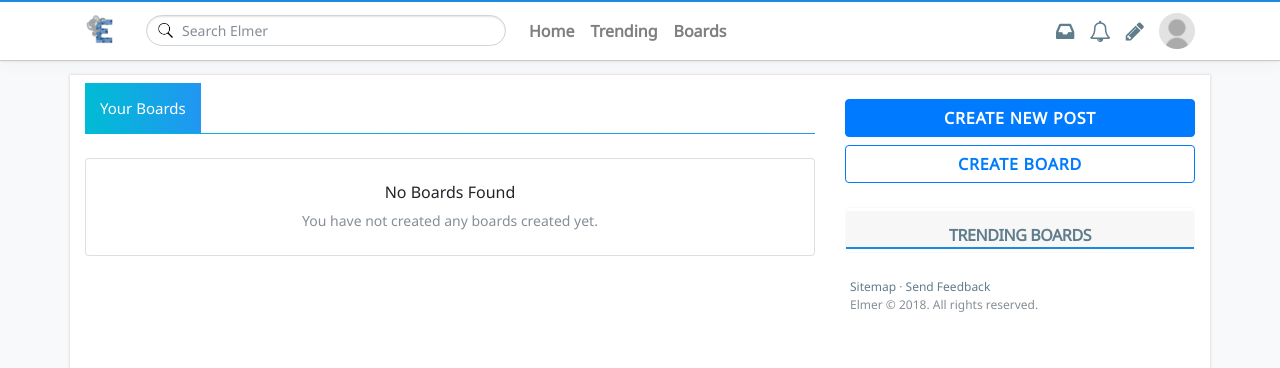
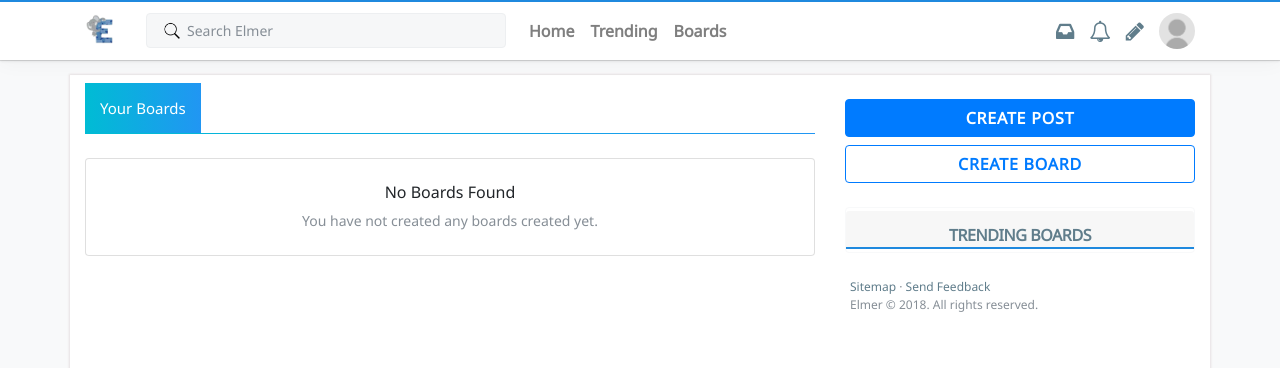
Before and after one commit to thetruefuss/elmer, a Django app: a page that uses templates/base.html in a window 1280 px wide. Shown: the top 368 px of the page. Run offline with Django 3.2, Linux system fonts and the light colour scheme; the visitor is signed in with stand-in values (Sample User, id 1); data comes from the database, SQL or seed files in the repository; data that the repository does not hold is empty; parts of the project's set-up code (start-up, migrations or seed data) failed here and were passed over; some libraries are stand-ins or nearby versions.

Commit message:
Updated UI & Search form

```diff
--- a/static/css/custom.css
+++ b/static/css/custom.css
@@ -1,6 +1,6 @@
 body {
   background-color: #f8f9fa;
-  font-family: "Noto Sans", sans-serif;
+  font-family: Noto Sans, Helvetica Neue, Segoe UI, Helvetica, Verdana, Arial, sans-serif;
 }
 #topNavbar .nav-link,
 .navbar-brand {
@@ -109,10 +109,26 @@ a {
   box-shadow: 0 1px 0 rgba(12, 13, 14, 0.1), 0 1px 3px rgba(12, 13, 14, 0.1),
     0 4px 20px rgba(12, 13, 14, 0.035), 0 1px 1px rgba(12, 13, 14, 0.025);
 }
-#search {
-  background: url(/static/img/search_icon.png) 10px 6px no-repeat;
-  padding-left: 25px;
-  background-size: 17px;
+input[name="query"]#search {
+  background: url(/static/img/search_icon.png) 16px 8px no-repeat;
+  background-color: rgb(246, 247, 248);
+  padding-left: 30px;
+  background-size: 18px;
+  width: 360px;
+  text-indent: 10px;
+  margin: 0px 15px;
+  outline: none;
+  border-radius: 4px;
+  border-width: 1px;
+  border-style: solid;
+  border-color: rgb(237, 239, 241);
+  box-shadow: none;
+  font-size: 14px;
+  line-height: 21px;
+}
+input[name="query"]#search:hover, input[name="query"]#search:active {
+  background-color: #fff;
+  border-color: #2196f3;
 }
 #welcome_signup_block {
   padding: 50px;
--- a/templates/base.html
+++ b/templates/base.html
@@ -11,7 +11,7 @@
     <link rel="stylesheet" href="https://maxcdn.bootstrapcdn.com/bootstrap/4.0.0-beta.2/css/bootstrap.min.css" integrity="sha384-PsH8R72JQ3SOdhVi3uxftmaW6Vc51MKb0q5P2rRUpPvrszuE4W1povHYgTpBfshb" crossorigin="anonymous">
     <link href="https://maxcdn.bootstrapcdn.com/font-awesome/4.7.0/css/font-awesome.min.css" rel="stylesheet" integrity="sha384-wvfXpqpZZVQGK6TAh5PVlGOfQNHSoD2xbE+QkPxCAFlNEevoEH3Sl0sibVcOQVnN" crossorigin="anonymous">
     <link href="https://fonts.googleapis.com/css?family=Noto+Sans" rel="stylesheet">
-    <link rel="stylesheet" href="{% static 'css/custom.css' %}?v=1">
+    <link rel="stylesheet" href="{% static 'css/custom.css' %}?v=2">
 
     <link rel="icon" type="image/png" href="{% static 'img/elmer_logo.png' %}?lastmod=1">
     <script src='https://www.google.com/recaptcha/api.js'></script>
@@ -71,8 +71,8 @@
           {% if bv %}
                 {% include "includes/board_info.html" %}
           {% else %}
-                <a href="{% url 'new_subject' %}" class="btn btn-primary btn-block mt-4" role="button" title="Create new post" style="font-weight:bold;letter-spacing:0.8px;">CREATE NEW POST</a>
-                <a href="{% url 'new_board' %}" class="btn btn-outline-primary btn-block mt-2" role="button" title="Create new post" style="font-weight:bold;letter-spacing:0.8px;">CREATE BOARD</a>
+                <a href="{% url 'new_subject' %}" class="btn btn-primary btn-block mt-4" role="button" style="font-weight:bold; letter-spacing:0.8px;">CREATE POST</a>
+                <a href="{% url 'new_board' %}" class="btn btn-outline-primary btn-block mt-2" role="button" style="font-weight:bold; letter-spacing:0.8px;">CREATE BOARD</a>
           {% endif %}
           {% if request.user.is_authenticated %}
             {% if not bv %}
--- a/templates/flatpages/default.html
+++ b/templates/flatpages/default.html
@@ -9,7 +9,7 @@
     <link rel="stylesheet" href="https://maxcdn.bootstrapcdn.com/bootstrap/4.0.0-beta.2/css/bootstrap.min.css" integrity="sha384-PsH8R72JQ3SOdhVi3uxftmaW6Vc51MKb0q5P2rRUpPvrszuE4W1povHYgTpBfshb" crossorigin="anonymous">
     <link href="https://maxcdn.bootstrapcdn.com/font-awesome/4.7.0/css/font-awesome.min.css" rel="stylesheet" integrity="sha384-wvfXpqpZZVQGK6TAh5PVlGOfQNHSoD2xbE+QkPxCAFlNEevoEH3Sl0sibVcOQVnN" crossorigin="anonymous">
     <link href="https://fonts.googleapis.com/css?family=Noto+Sans" rel="stylesheet">
-    <link rel="stylesheet" href="{% static 'css/custom.css' %}?v=1">
+    <link rel="stylesheet" href="{% static 'css/custom.css' %}?v=2">
 
     <link rel="icon" type="image/png" href="{% static 'img/elmer_logo.png' %}?lastmod=1">
     <script src='https://www.google.com/recaptcha/api.js'></script>
--- a/templates/includes/header.html
+++ b/templates/includes/header.html
@@ -9,10 +9,10 @@
     <div class="collapse navbar-collapse" id="topNavbar">
 
       <ul class="navbar-nav mr-auto">
-        <form class="form-inline" {% if not bv %}action="{% url 'search' %}"{% else %}action="{% url 'board_search' board.slug %}"{% endif %} method="get">
+        <form class="form-inline" {% if not bv %}action="{% url 'search' %}"{% else %}action="{% url 'board_search' board.slug %}"{% endif %} method="get" autocomplete="off">
           <div class="form-group">
             <label for="search" class="sr-only">Search</label>
-            <input type="text" class="form-control form-control-sm" id="search" name="query" {% if not bv %}placeholder="Search Elmer"{% else %}placeholder='Search "{{board.title}}"'{% endif %} style="width:360px;border-radius: 3rem;text-indent:10px;margin:0px 15px;">
+            <input type="text" class="form-control form-control-md" id="search" name="query" {% if not bv %}placeholder="Search Elmer"{% else %}placeholder='Search b/{{board.slug}}'{% endif %}>
           </div>
         </form>
         <li class="nav-item">
```
